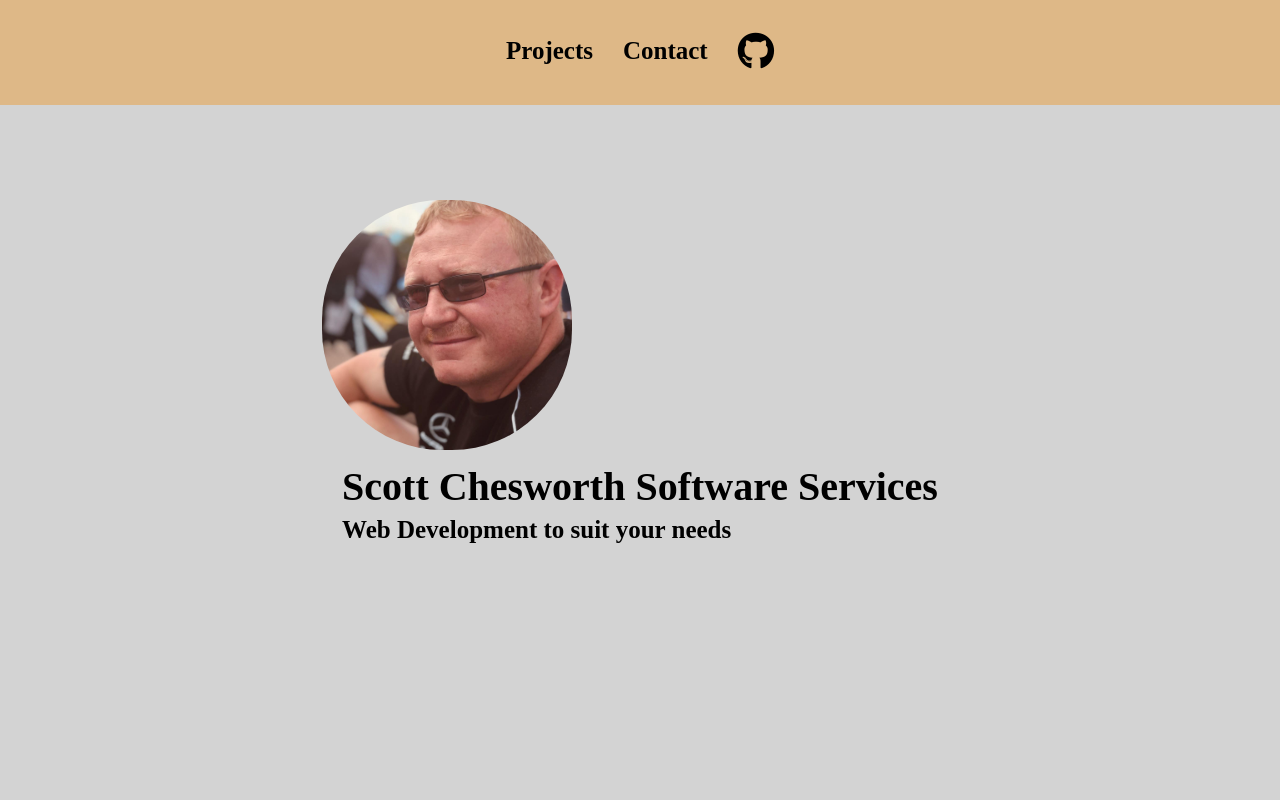
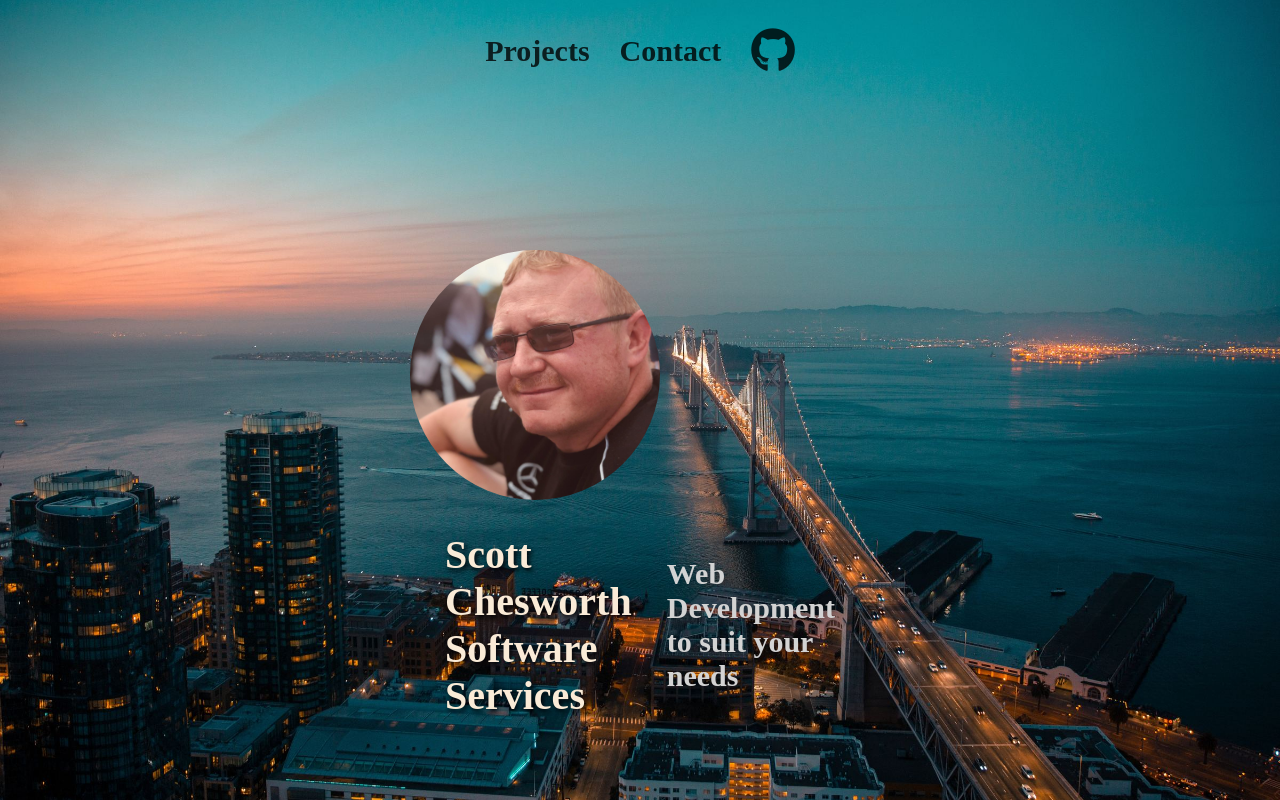
Before and after one commit to Chizzy99/my-Portfolio, a plain HTML site: page index.html in a window 1280 px wide. Drawn offline with Linux system fonts and the light colour scheme.

Commit message:
Background added, keyframes to all & hovers updated

```diff
--- a/index.html
+++ b/index.html
@@ -10,6 +10,8 @@
 			crossorigin="anonymous"
 			referrerpolicy="no-referrer"
 		/>
+
+		<script src="script.js"></script>
 		<link rel="stylesheet" href="styles.css" />
 		<title>Scott C Portfolio</title>
 	</head>
@@ -17,7 +19,7 @@
 		<nav class="navbar-container">
 			<div class="navbar">
 				<ul>
-					<li><a href="projects.html">Projects</a></li>
+					<li><a href="#projects" target="projects-section">Projects</a></li>
 					<li><a href="#Contact" target="contact-section">Contact</a></li>
 
 					<a href="https://github.com/Chizzy99"
@@ -26,15 +28,17 @@
 				</ul>
 			</div>
 		</nav>
+
 		<section class="hero">
 			<div class="hero-container">
 				<div class="hero-img">
-					<img src="./images/scott.JPG" alt="" />
+					<img src="./images/scott.JPG" alt="Scott C Smiling" />
 				</div>
-				<h1>Scott Chesworth Software Services</h1>
-				<h3>Web Development to suit your needs</h3>
+				<div class="title">
+					<h1>Scott Chesworth Software Services</h1>
+					<h3>Web Development to suit your needs</h3>
+				</div>
 			</div>
 		</section>
 	</body>
-	<script src="script.js"></script>
 </html>
--- a/styles.css
+++ b/styles.css
@@ -5,16 +5,21 @@
 }
 
 :root {
-	--primary-color: rgb(19, 162, 138);
-	--secondary-color: #ada9a993;
+	--primary-color: rgb(22, 63, 152);
+	--secondary-color: #0a0a0a;
 	--background-color: lightgrey;
 }
 html,
 body {
 	line-height: 1.4rem;
 	background-color: var(--background-color);
-	scroll-behavior: smooth;
 	font-family: 'Times New Roman', Times, serif;
+	margin: 0;
+	padding: 0;
+	background-image: url(./images/cool-background.png);
+	background-size: cover;
+	background-position: center;
+	overflow: hidden;
 }
 
 ul {
@@ -25,12 +30,14 @@ a {
 	text-decoration: none;
 	cursor: pointer;
 }
+
 /* Navbar */
 .navbar-container {
 	width: 100%;
-	background-color: burlywood;
+	background: transparent;
 	position: fixed;
-	transition: all ease-in 3s;
+	opacity: 0.8;
+	transition: all ease-in 4s;
 }
 .navbar {
 	display: flex;
@@ -49,16 +56,19 @@ a {
 }
 .navbar a {
 	padding: 0 15px;
-	font-size: 25px;
-	font-weight: 700;
+	font-size: 30px;
+	font-weight: 900;
 	color: black;
 }
 .navbar a:hover {
-	color: red;
+	transform: scale(1.3);
 }
 .navbar i {
 	display: block;
 	margin-top: 10px;
+}
+.navbar li:hover {
+	text-decoration: underline 3px antiquewhite;
 }
 
 /* Hero section */
@@ -72,26 +82,44 @@ a {
 }
 .hero-container {
 	height: 75%;
-	margin-top: 200px;
+	width: 460px;
+	margin-top: 300px;
 }
 .hero img {
 	height: 250px;
 	width: 250px;
-	border-radius: 120px;
+	border-radius: 50%;
 }
 
-.hero-container h1 {
-	margin: 20px;
+.title {
+	display: flex;
+	justify-content: center;
+	align-items: center;
+	margin: 0px 10px;
+	padding: 25px;
+	line-height: normal;
+	font-weight: bold;
+}
+.title h1 {
 	font-size: 40px;
+	padding-right: 20px;
+	color: antiquewhite;
+	font-weight: bold;
+	text-shadow: 2px 3px 5px rgb(2, 0, 4);
 }
-.hero-container h3 {
-	margin: 20px;
-	font-size: 25px;
+.title h3 {
+	display: flex;
+	justify-content: center;
+	align-items: center;
+	font-size: 30px;
+	color: var(--background-color);
+	text-shadow: 2px 3px 5px rgba(0, 0, 0, 0.179);
+	font-weight: bold;
 }
 
 /* Keyframes */
 img {
-	animation-duration: 2.5s;
+	animation-duration: 3s;
 	animation-name: drop-in;
 }
 h1 {
@@ -102,10 +130,14 @@ h3 {
 	animation-duration: 5s;
 	animation-name: slide-in;
 }
+ul {
+	animation-duration: 5s;
+	animation-name: slide-in;
+}
 
 @keyframes drop-in {
 	from {
-		translate: -150vw -150vw;
+		translate: 0vw -150vw;
 		scale: 200% 1;
 	}
 
```
Also changed, not shown: projects.html (+6 -1 lines), images/cool-background.png (added).
